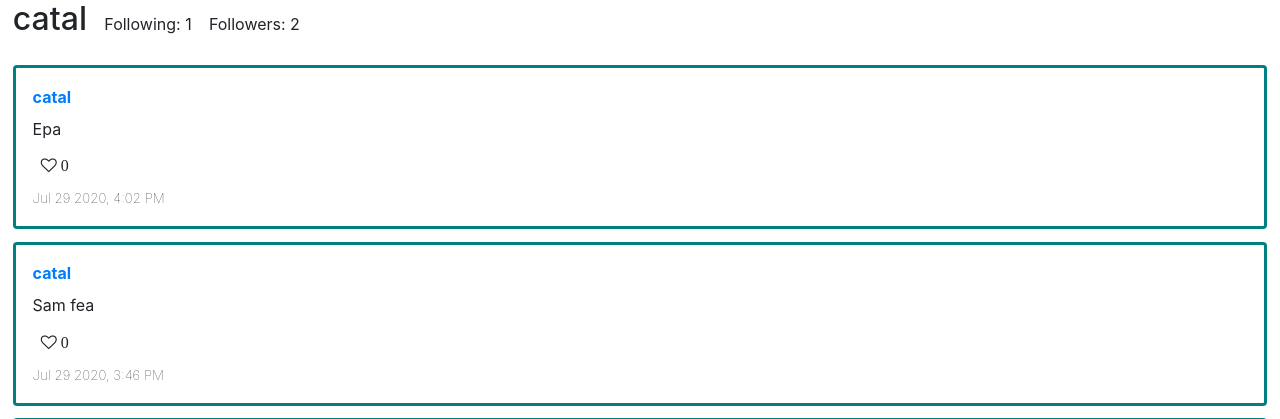
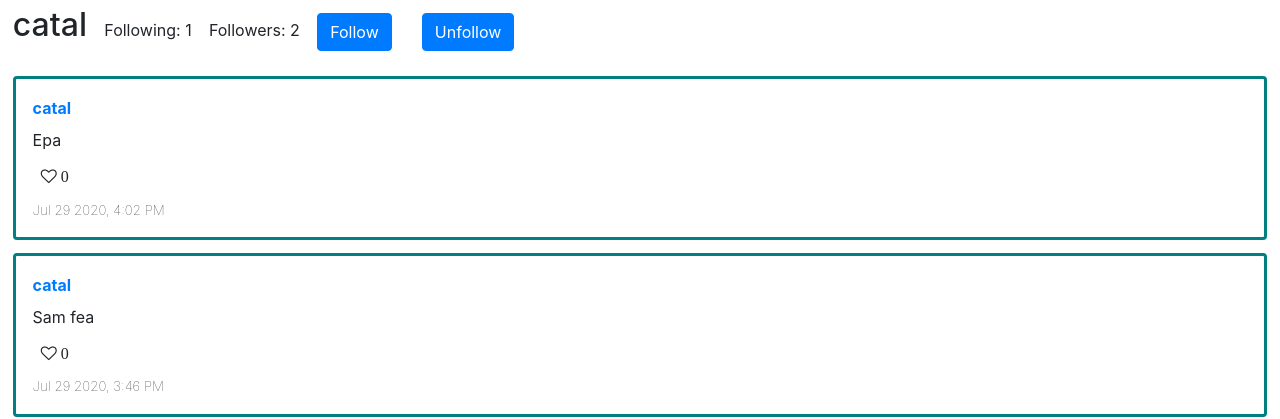
Before and after one commit to pabloehc/network, a Django app: a page that uses network/templates/network/user.html in a window 1280 px wide. Shown: the part 56-475 px from the top of the page. Run offline with Django 3.2, Linux system fonts and the light colour scheme; data comes from the database, SQL or seed files in the repository; both versions use the stored data as it was after the commit; some libraries are stand-ins or nearby versions.

Commit message:
follow and unfollow buttons work but don't refresh the page

```diff
--- a/network/static/network/index.js
+++ b/network/static/network/index.js
@@ -1,6 +1,15 @@
 document.addEventListener('DOMContentLoaded', function () {
 
     const username = document.querySelector("#username");
+    const followButton = document.querySelector('#follow');
+    const unfollowButton = document.querySelector('#unfollow');
+    if (followButton) {
+        followButton.addEventListener('click', () => follow(username.innerHTML, 'true'));
+    }
+    if (unfollowButton) {
+        unfollowButton.addEventListener('click', () => follow(username.innerHTML, 'false'));
+    }
+
     if (username) {
         load_posts(username.innerHTML)
 
@@ -52,3 +61,12 @@ function load_posts(filter) {
         })
     })
 }
+
+function follow(username, change) {
+    fetch(`/user/${username}`, {
+        method: 'PUT',
+        body: JSON.stringify({
+            follow: `${change}`
+        })
+      })
+}
--- a/network/static/network/styles.css
+++ b/network/static/network/styles.css
@@ -5,13 +5,12 @@
   margin: 1%;
 }
 
-.post button {
-  margin: 1%;
-  background-color: teal;
+.post div {
+  padding: 0.25rem;
 }
 
-.post div {
-  padding: 0.25rem;
+button {
+  margin: 1%;
 }
 
 i {
--- a/network/static/network/styles.scss
+++ b/network/static/network/styles.scss
@@ -4,14 +4,15 @@
     padding: 1%;
     margin: 1%;
 
-    button {
-        margin: 1%;
-        background-color: teal;
-    }
+
 
     div {
         padding: 0.25rem;
     }
+}
+
+button {
+    margin: 1%;
 }
 
 i {
--- a/network/templates/network/user.html
+++ b/network/templates/network/user.html
@@ -7,6 +7,8 @@
         <h2 id="username">{{ username }}</h2>
         <p>Following: {{following}}</p>
         <p>Followers: {{followers}}</p>
+        <button id="follow" class="btn btn-primary">Follow</button>
+        <button id="unfollow" class="btn btn-primary">Unfollow</button>
     </div>
 
     <div id="user-posts"></div>
--- a/network/views.py
+++ b/network/views.py
@@ -4,6 +4,8 @@ from django.http import HttpResponse, HttpResponseRedirect, JsonResponse
 from django.shortcuts import render
 from django.urls import reverse
 from django.contrib.auth.decorators import login_required
+from django.views.decorators.csrf import csrf_exempt
+import json
 
 from .models import User, Post
 
@@ -13,10 +15,23 @@ def index(request):
         "filter": "all"
     })
 
+@csrf_exempt
 def user_page(request, username):
     user = User.objects.get(username=username)
     followers = user.followers.count()
     following = user.following.count()
+
+    if request.method == "PUT":
+        data = json.loads(request.body)
+        currentUser = request.user
+
+        if data["follow"] == 'true':
+            currentUser.following.add(user)
+            currentUser.save()
+
+        elif data["follow"] == 'false':
+            currentUser.following.remove(user)
+            currentUser.save()
 
     return render(request, "network/user.html", {
         "username": username,
```
Also changed, not shown: db.sqlite3, 1 other file.
